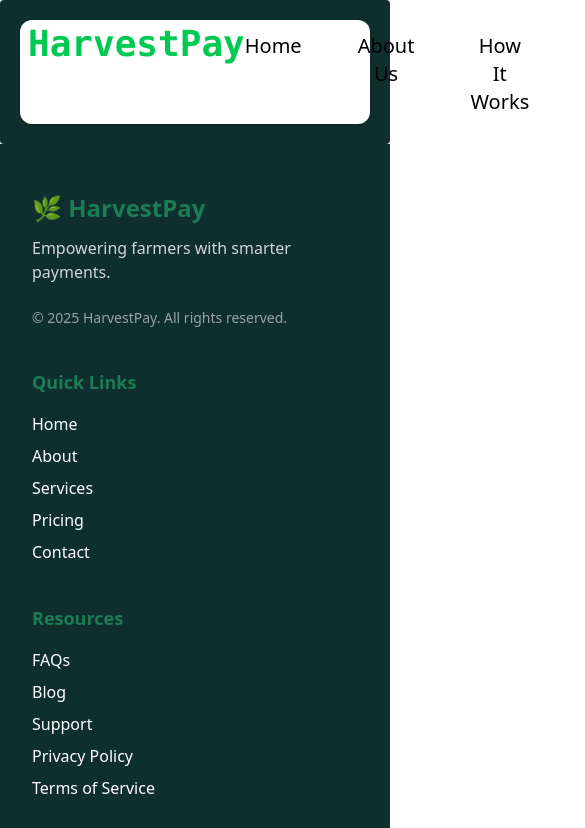
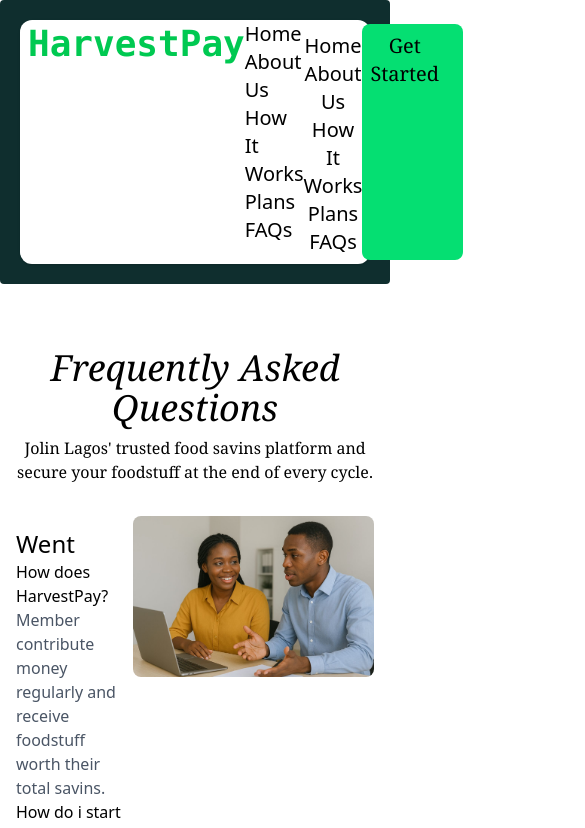
Before and after one commit to Ifaniyi/my-project-name, a React (Vite) app: page /faqs in a window 390 px wide. Shown: the top 828 px of the page, 585 px wide, since content can reach past the window. Built offline with nearby package versions, Linux system fonts and the light colour scheme.

Commit message:
Add MobileNavbar, Update Navbar

```diff
--- a/src/App.jsx
+++ b/src/App.jsx
@@ -5,6 +5,7 @@
 import Howitwork from "./header/Howitwork.jsx";
 import Footer from "./components/Footer.jsx";
 import Plan from "./header/Plan.jsx";
+import Faqs from "./header/Faqs.jsx";
 
 
 export default function App () {
@@ -16,6 +17,7 @@
         <Route path="/aboutus" element={<Aboutus />} />
         <Route path="/how" element={<Howitwork />} />
         <Route path="/plan" element={<Plan />} />
+        <Route path="/faqs" element={<Faqs />} />
       </Routes>
       <Footer />
     </div>
--- /dev/null
+++ b/src/components/MobileNavbar.jsx
@@ -0,0 +1,22 @@
+import React, { useState } from 'react';
+
+const name = ''
+const MobileNavbar = () => {
+    const [menu, setMenu] = useState(name)
+
+
+    return (
+        <div className="flex gap-4 ">
+            <nav className="text-left mb-3 ">
+                <ul className="  sm:block sm:bg-grey-300 md:hidden gap-14">
+                    <li><a href="/" class="hover:text-[#1C7C54] transition">Home</a></li>
+                    <li><a href="aboutus" class="hover:text-[#1C7C54] transition">About Us</a></li>
+                    <li><a href="how" class="hover:text-[#1C7C54] transition">How It Works</a></li>
+                    <li><a href="plan" class="hover:text-[#1C7C54] transition">Plans</a></li>
+                    <li><a href="faqs" class="hover:text-[#1C7C54] transition">FAQs</a></li>
+                </ul>
+            </nav>
+        </div>
+    )
+}
+export default MobileNavbar;
--- a/src/components/Navbar.jsx
+++ b/src/components/Navbar.jsx
@@ -1,5 +1,6 @@
 import Getstarted from "../header/Getstarted";
 import Logo from "../header/Logo";
+import MobileNavbar from "./MobileNavbar";
 
 export default function Navbar(){
     return(
@@ -8,15 +9,17 @@
                 <div className="pl-2 mb-1 mt-1">
                     <Logo />
                 </div>
-                <div className="text-center mb-2 mt-3">
-                    <ul className="flex gap-14">
-                       <li><a href="/" class="hover:text-[#1C7C54] transition">Home</a></li>
+                <MobileNavbar />
+                <nav className="text-center mb-2 mt-3">
+                    <ul className="sm:hidden md:flex gap-14">
+                        <li><a href="/" class="hover:text-[#1C7C54] transition">Home</a></li>
                         <li><a href="aboutus" class="hover:text-[#1C7C54] transition">About Us</a></li>
                         <li><a href="how" class="hover:text-[#1C7C54] transition">How It Works</a></li>
                         <li><a href="plan" class="hover:text-[#1C7C54] transition">Plans</a></li>
-                        <li><a href="how" class="hover:text-[#1C7C54] transition">FAQs</a></li>
+                        <li><a href="faqs" class="hover:text-[#1C7C54] transition">FAQs</a></li>
                     </ul>
-                </div>
+                </nav>
+
 
                 <div className="pr-4 bg-green-400 mb-1 mt-1 rounded-lg">
                     <Getstarted />
--- a/src/header/Faqs.jsx
+++ b/src/header/Faqs.jsx
@@ -1,7 +1,28 @@
 export default function Faqs (){
     return(
-        <section className="">
+        <section className="px-4 max-w-5xl mx-auto py-16">
+            <div className="">
+               <h2 className="text-center mb-2 text-4xl text-bold font-serif italic">
+                Frequently Asked Questions
+                </h2>
+               <p className="text-center font-serif">
+                Jolin Lagos' trusted food savins platform and secure your foodstuff at the end of every cycle.
+                </p>
+            </div>
 
+            <div className="flex mt-8">
+                <div className="mt-3">
+                    <h4 className="text-2xl">Went</h4>
+                    <h3 className="">How does HarvestPay?</h3>
+                    <p className="text-gray-600">Member contribute money regularly and receive foodstuff worth their total savins.</p>
+                    <h3 className="">How do i start contributing?</h3>
+                    <p className="">Simply sign up, choose a plan, and begin</p>
+                </div>
+
+                <div>
+                    <img src="/public/howit.jpg" alt="" className="rounded-lg" />
+                </div>
+            </div>
         </section>
     )
 }
```
